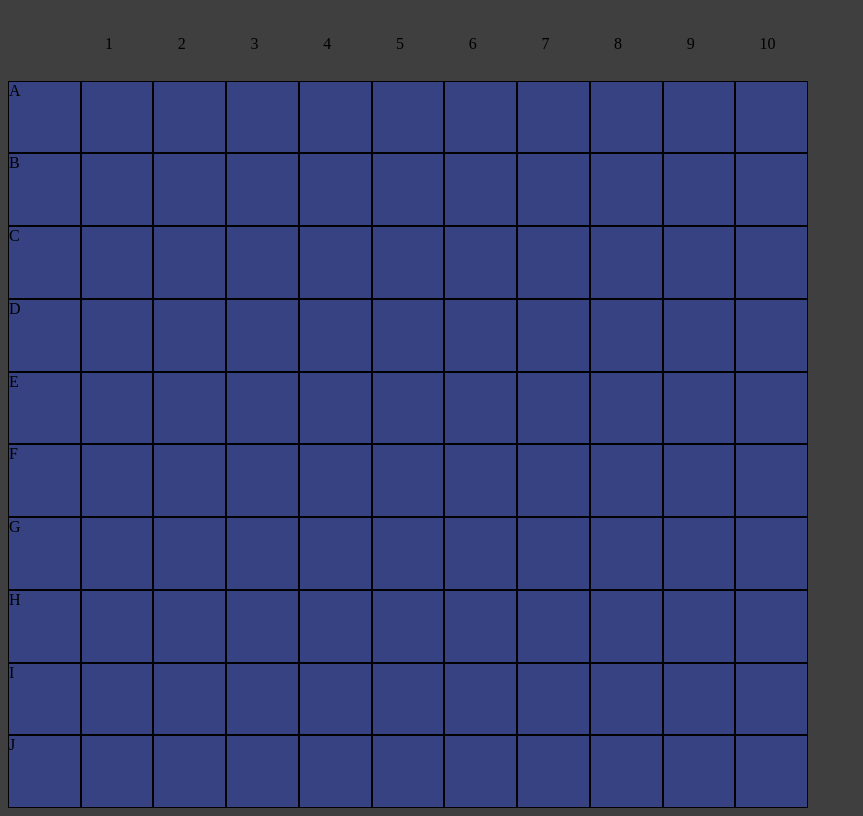
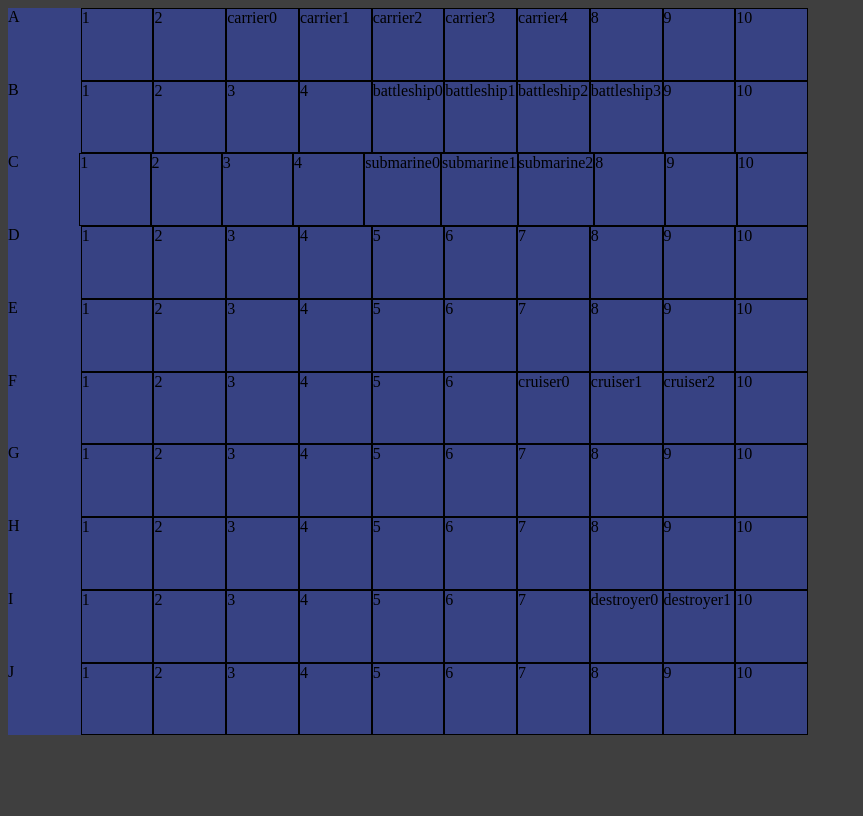
Before and after one commit to Dezzep/battleship, a website built with webpack: page dist/index.html in a window 1280 px wide. Shown: the whole page, without its empty margins (0-863 px from the left). Built offline with nearby package versions, Linux system fonts and the light colour scheme.

Commit message:
refactored the way I generate a grid to the dom so that it uses already established objects to generate it which will make it easier to determine what has a ship and what doesnt

```diff
--- a/src/index.js
+++ b/src/index.js
@@ -20,41 +20,97 @@ aiBoard.addShipToTable(aiBoard.shipPieces[4], aiBoard.table.I, 7);
 
 const human = Player(player1Board, aiBoard);
 
-console.log(player1Board);
-console.log(aiBoard);
+const appendPlayerBoardToDom = () => {
+  const mainDiv = document.createElement('div');
+  mainDiv.id = 'players-game-board';
+  const tableObject = human.board.table;
+  Object.keys(tableObject).forEach((key, v) => {
+    const createDiv = document.createElement('div');
+    createDiv.innerText = key;
+    createDiv.className = key;
+    const row = Object.values(tableObject)[v];
+    row.forEach((tile) => {
+      const tileDiv = document.createElement('div');
+      tileDiv.innerText = tile;
+      createDiv.append(tileDiv);
+    });
+    mainDiv.append(createDiv);
+  });
+  // Object.values(tableObject).forEach((value) => {
+  //   for (let i = 0; i < value.length; i += 1) {
+  //     const childDiv = document.createElement('div');
+  //     childDiv.innerText = value[i];
+  //     childDiv.className = 'x-coord';
+  //     createDiv.append(childDiv);
+  //     console.log(value[i]);
+  //   }
+  //   console.log(value);
+  // });
 
-const createPlayerBoard = (DivID) => {
-  // creates the grid along with the alphebetical Y axis and the numerical X axis.
-  const boardDiv = document.createElement('div');
-  const lettersForColumns = ['numbers', 'A', 'B', 'C', 'D', 'E', 'F', 'G', 'H', 'I', 'J'];
-  boardDiv.id = DivID;
-  lettersForColumns.forEach((element, i) => {
-    const createChildDiv = document.createElement('div');
-    createChildDiv.className = `column ${element}`;
-    boardDiv.append(createChildDiv);
-    lettersForColumns.forEach((e, index) => {
-      const createGrandChildDiv = document.createElement('div');
-      if (i === 0) {
-        if (index !== 0) {
-          createGrandChildDiv.innerText = index;
-        }
-        createGrandChildDiv.className = 'numbers';
-      }
-      if (index - 1 === -1) {
-        createGrandChildDiv.className = 'identify';
-        if (element !== 'numbers') {
-          createGrandChildDiv.innerText = element;
-        }
-      } else if (createGrandChildDiv.className !== 'numbers') {
-        createGrandChildDiv.className = index - 1;
-      }
-      createChildDiv.append(createGrandChildDiv);
-    });
-  });
-  document.body.append(boardDiv);
+  document.body.append(mainDiv);
 };
+appendPlayerBoardToDom();
+// const createPlayerBoard = (DivID) => {
+//   // creates the grid along with the alphebetical Y axis and the numerical X axis.
+//   const boardDiv = document.createElement('div');
+//   const lettersForColumns = ['numbers', 'A', 'B', 'C', 'D', 'E', 'F', 'G', 'H', 'I', 'J'];
+//   boardDiv.id = DivID;
+//   lettersForColumns.forEach((element, i) => {
+//     const createChildDiv = document.createElement('div');
+//     createChildDiv.className = `column ${element}`;
+//     boardDiv.append(createChildDiv);
+//     lettersForColumns.forEach((e, index) => {
+//       const createGrandChildDiv = document.createElement('div');
+//       if (i === 0) {
+//         if (index !== 0) {
+//           createGrandChildDiv.innerText = index;
+//         }
+//         createGrandChildDiv.className = 'numbers';
+//       }
+//       if (index - 1 === -1) {
+//         createGrandChildDiv.className = 'identify';
+//         if (element !== 'numbers') {
+//           createGrandChildDiv.innerText = element;
+//         }
+//       } else if (createGrandChildDiv.className !== 'numbers') {
+//         createGrandChildDiv.className = index - 1;
+//       }
+//       createChildDiv.append(createGrandChildDiv);
+//     });
+//   });
+//   document.body.append(boardDiv);
+// };
 
-const prettyMuchDoEverythingDomRelatedAllAtOnceInANiceAndDescriptiveFunctionThatMightBeAFunctionThatsJustTurningIntoAJoke = () => {
-  createPlayerBoard('players-game-board');
-};
-prettyMuchDoEverythingDomRelatedAllAtOnceInANiceAndDescriptiveFunctionThatMightBeAFunctionThatsJustTurningIntoAJoke();
+// const prettyMuchDoEverythingDomRelatedAllAtOnceInANiceAndDescriptiveFunctionThatMightBeAFunctionThatsJustTurningIntoAJoke = () => {
+//   createPlayerBoard('players-game-board');
+// };
+// prettyMuchDoEverythingDomRelatedAllAtOnceInANiceAndDescriptiveFunctionThatMightBeAFunctionThatsJustTurningIntoAJoke();
+
+// const player1BoardTiles = document.querySelectorAll('#players-game-board > .A > div, #players-game-board .B > div,#players-game-board .C > div, #players-game-board .D > div,#players-game-board .E > div,#players-game-board .F > div,#players-game-board .G > div,#players-game-board .H > div,#players-game-board .I > div,#players-game-board .J > div');
+// const splitPlayer1BoardTilesInto10 = (board) => {
+
+// }
+// const linkBattleShipPositionToDom = () => {
+//   player1BoardTiles.forEach((element) => {
+//     if (element.className !== 'identify') {
+//       console.log(element);
+//     }
+//   })
+//   const tableObject = human.board.table
+//   Object.keys(tableObject).forEach(key => {
+//     console.log(key, tableObject[key]);
+//   });
+// };
+
+// const changeAColor = () => {
+
+//   player1BoardTiles.forEach((element) => {
+//     element.addEventListener('click', () => {
+//       if (element.className !== 'identify') {
+//         element.style.background = 'black';
+//       }
+//     });
+//   });
+// };
+// changeAColor();
+// linkBattleShipPositionToDom();
--- a/src/styles.scss
+++ b/src/styles.scss
@@ -7,6 +7,8 @@ body{
   grid-template-rows:  1fr 1fr 1fr 1fr 1fr 1fr 1fr 1fr 1fr 1fr 1fr;
   width:50em;
   height:50em;
+
+
 
   .numbers{
     display:flex;
@@ -36,4 +38,12 @@ body{
       }
     }
   }
+  .identify{
+    &:first-child{
+      background-color: red;
+      display:flex;
+      justify-content: center;
+      align-items: center;
+    }
+  }
 }
```
Also changed, not shown: dist/main.js.
